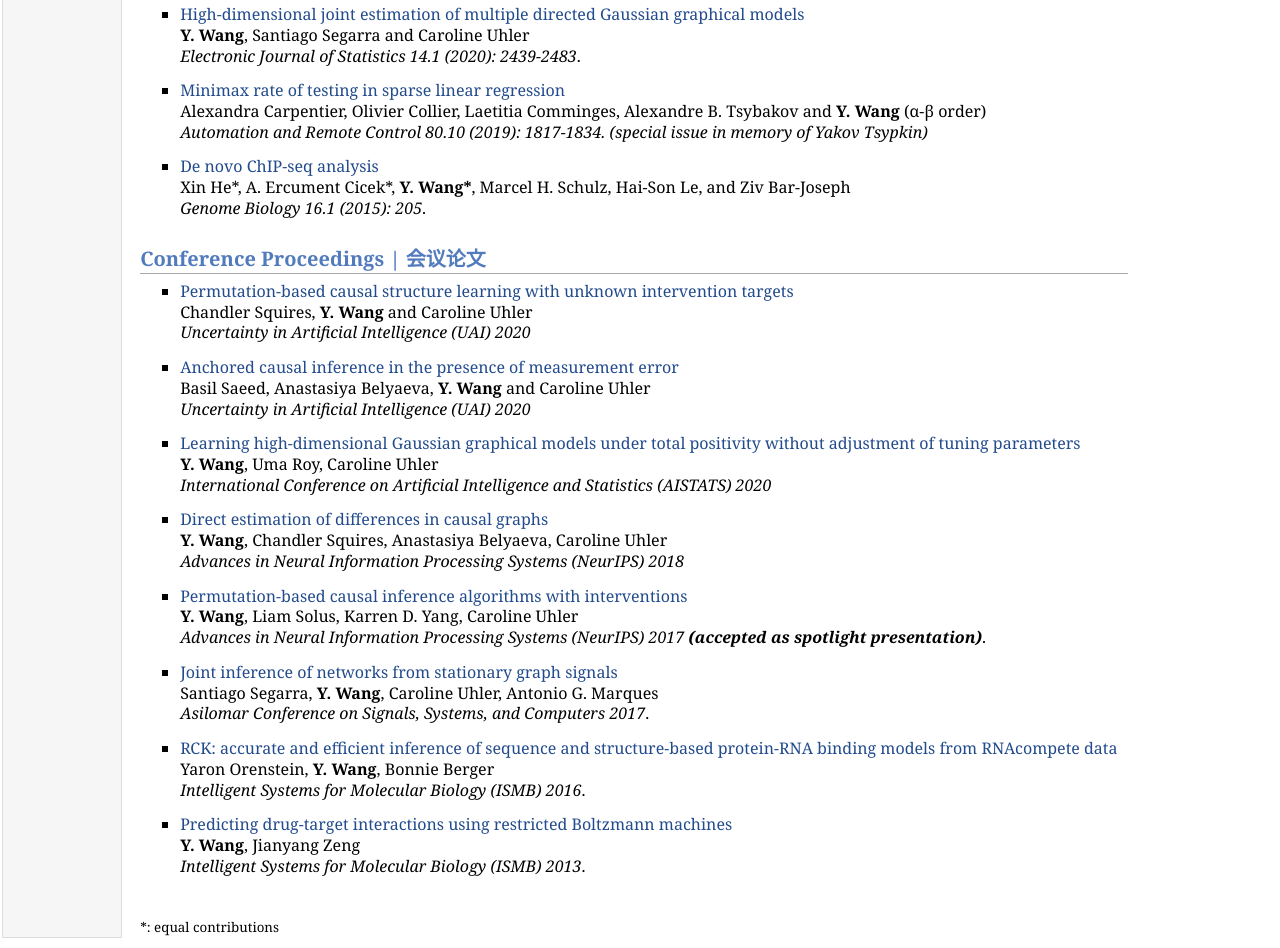
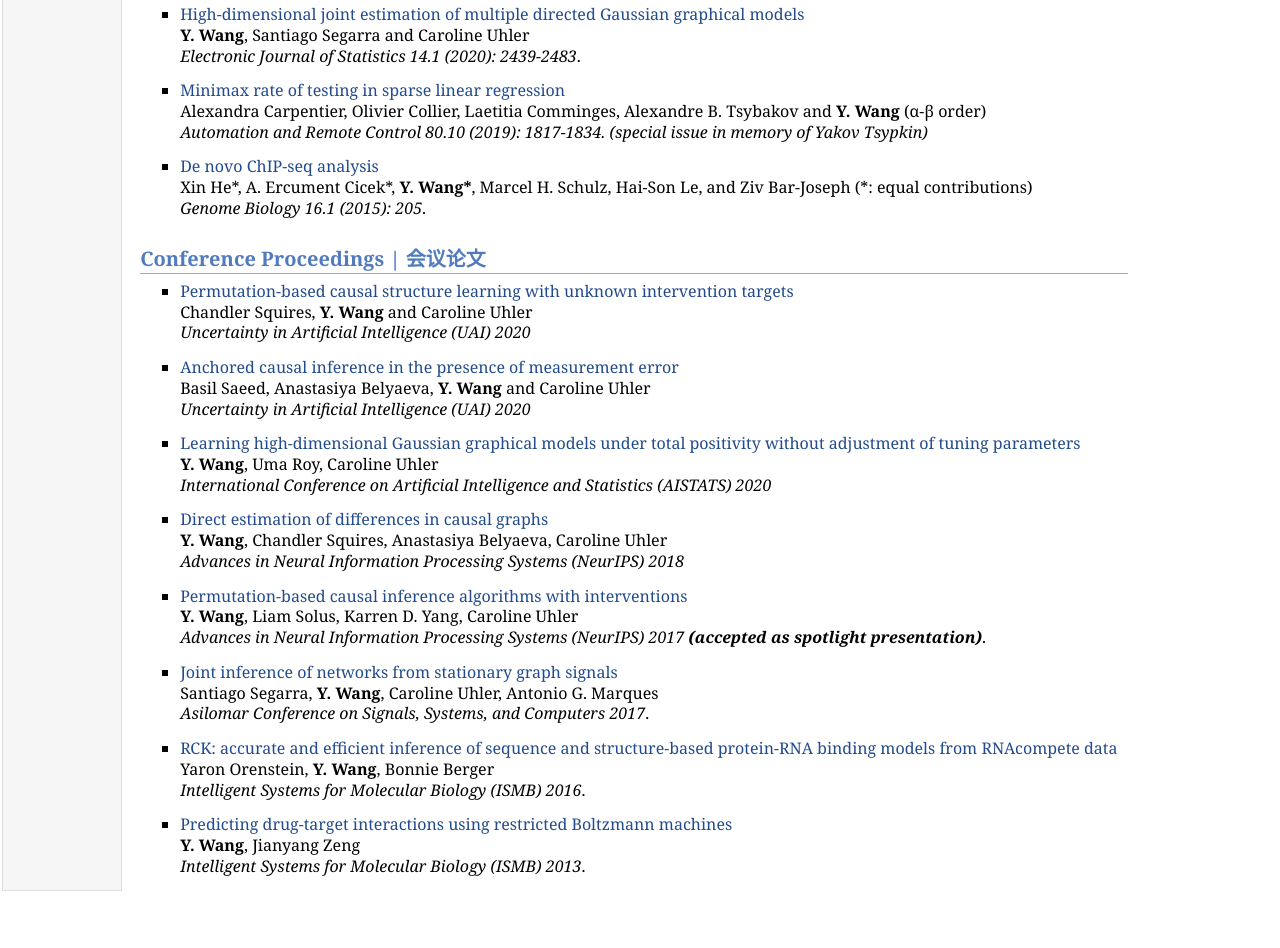
Before and after one commit to yuhaow/yuhaow.github.io, a plain HTML site: page publications.html in a window 1280 px wide. Shown: the part 1126-2074 px from the top of the page. After the commit the page ends 2027 px from the top, so only its background shows below. Drawn offline with Linux system fonts and the light colour scheme.

Commit message:
Update publications.html

```diff
--- a/publications.html
+++ b/publications.html
@@ -62,7 +62,7 @@ Under review</p>
 <h2>Journal Publications | 期刊论文</h2>
 <ul>
 <li><p><a href="https://arxiv.org/abs/2211.16182">Residual permutation test for regression coefficient testing</a> <br/>
-Kaiyue Wen*, Tengyao Wang*, and <b>Y. Wang</b> <br/>
+Kaiyue Wen*, Tengyao Wang*, and <b>Y. Wang</b> (*: equal contributions)<br/>
 <i>The Annals of Statistics (accepted).</i></p>
 </li>
 </ul>
@@ -116,7 +116,7 @@ Alexandra Carpentier, Olivier Collier, Laetitia Comminges, Alexandre B. Tsybakov
 </ul>
 <ul>
 <li><p><a href="https://genomebiology.biomedcentral.com/articles/10.1186/s13059-015-0756-4">De novo ChIP-seq analysis</a> <br/>
-Xin He*, A. Ercument Cicek*, <b>Y. Wang*</b>,  Marcel H. Schulz,  Hai-Son Le, and Ziv Bar-Joseph <br/>
+Xin He*, A. Ercument Cicek*, <b>Y. Wang*</b>,  Marcel H. Schulz,  Hai-Son Le, and Ziv Bar-Joseph (*: equal contributions)<br/>
 <i>Genome Biology 16.1 (2015): 205</i>.</p>
 </li>
 </ul>
@@ -167,8 +167,6 @@ Yaron Orenstein, <b>Y. Wang</b>, Bonnie Berger <br/>
 <i>Intelligent Systems for Molecular Biology (ISMB) 2013</i>.</p>
 </li>
 </ul>
-<br>
-<sub>*: equal contributions</sub>
 </td>
 </tr>
 </table>
```
